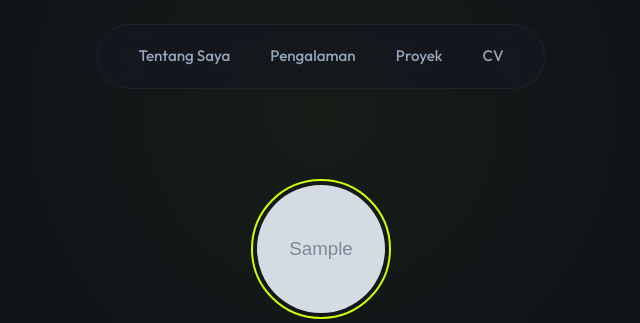
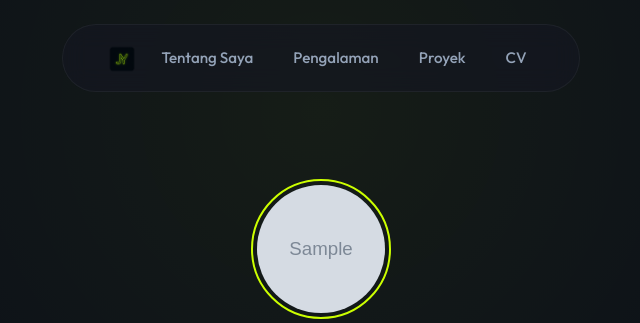
Before and after one commit to jonathanpys/portfolio3.0, a Flask app: page / in a window 1280 px wide. Shown: the top 323 px of the page, without its empty margins (319-959 px from the left). Run offline with Flask 3, Linux system fonts and the light colour scheme; tables that the repository leaves empty hold one stand-in row (values such as "Sample post"); grey boxes marked "Sample" are stand-in pictures.

Commit message:
add portfolio logo to navbar and favicon

```diff
--- a/app/templates/frontend/index.html
+++ b/app/templates/frontend/index.html
@@ -10,6 +10,9 @@
     <link href="https://cdn.jsdelivr.net/npm/bootstrap@5.3.0/dist/css/bootstrap.min.css" rel="stylesheet">
     <!-- FontAwesome -->
     <link rel="stylesheet" href="https://cdnjs.cloudflare.com/ajax/libs/font-awesome/6.4.0/css/all.min.css">
+
+    <!-- Favicon -->
+    <link rel="icon" type="image/png" href="{{ url_for('static', filename='frontend/img/logo.png') }}">
 
     <!-- Custom CSS -->
     <link rel="stylesheet" href="{{ url_for('static', filename='frontend/css/style.css') }}?v=1.5">
@@ -55,8 +58,11 @@
 
     <!-- Navbar Minimalis -->
     <nav class="navbar fixed-top custom-navbar" id="mainNavbar">
-        <div class="d-flex align-items-center justify-content-center w-100">
-            <ul class="navbar-nav flex-row gap-4 align-items-center m-0 p-0" id="navLinks">
+        <div class="container d-flex align-items-center justify-content-between w-100">
+            <a class="navbar-brand" href="#">
+                <img src="{{ url_for('static', filename='frontend/img/logo.png') }}" alt="Logo" height="30">
+            </a>
+            <ul class="navbar-nav flex-row gap-4 align-items-center m-0 p-0 mx-auto" id="navLinks">
                 <li class="nav-item"><a class="nav-link" href="#tentang">Tentang Saya</a></li>
                 <li class="nav-item"><a class="nav-link" href="#pengalaman">Pengalaman</a></li>
                 <li class="nav-item"><a class="nav-link" href="#proyek">Proyek</a></li>
```
Also changed, not shown: app/static/frontend/img/logo.png (added).
